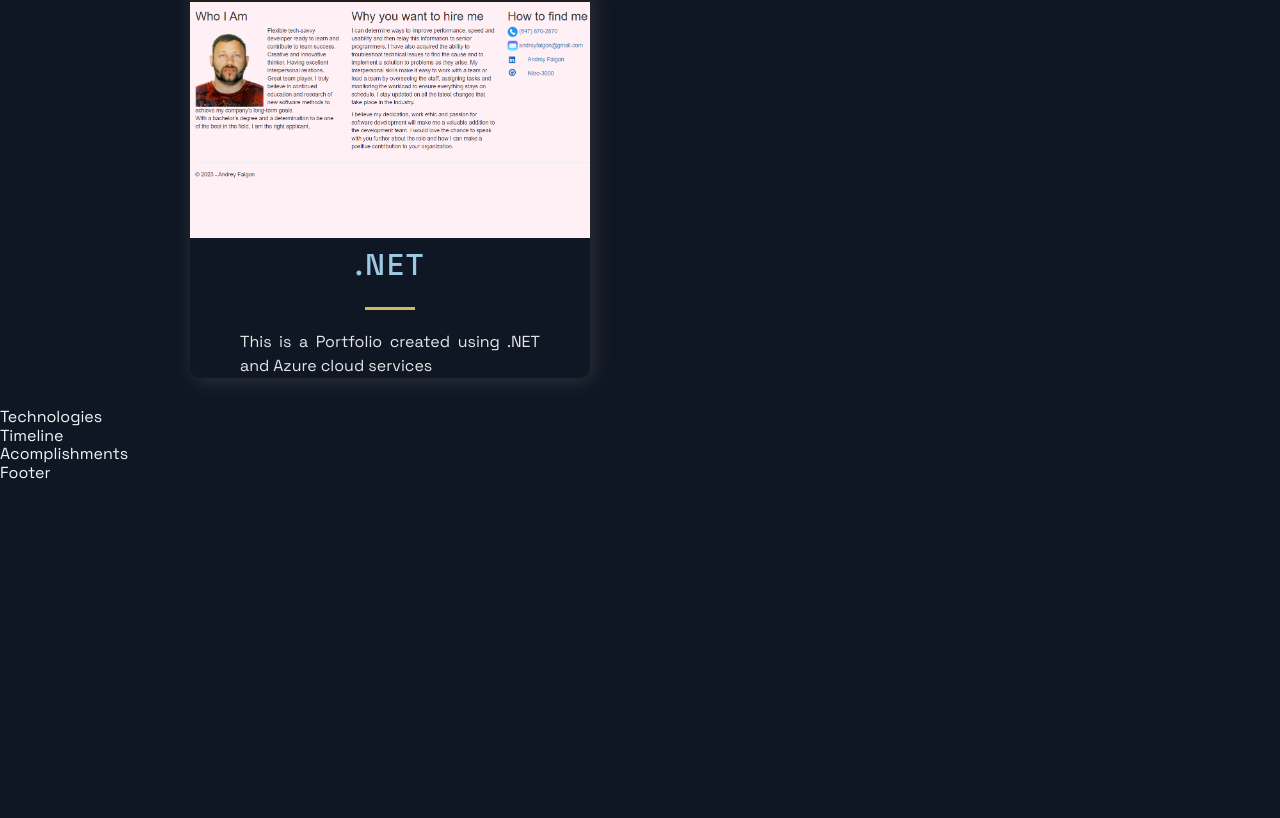
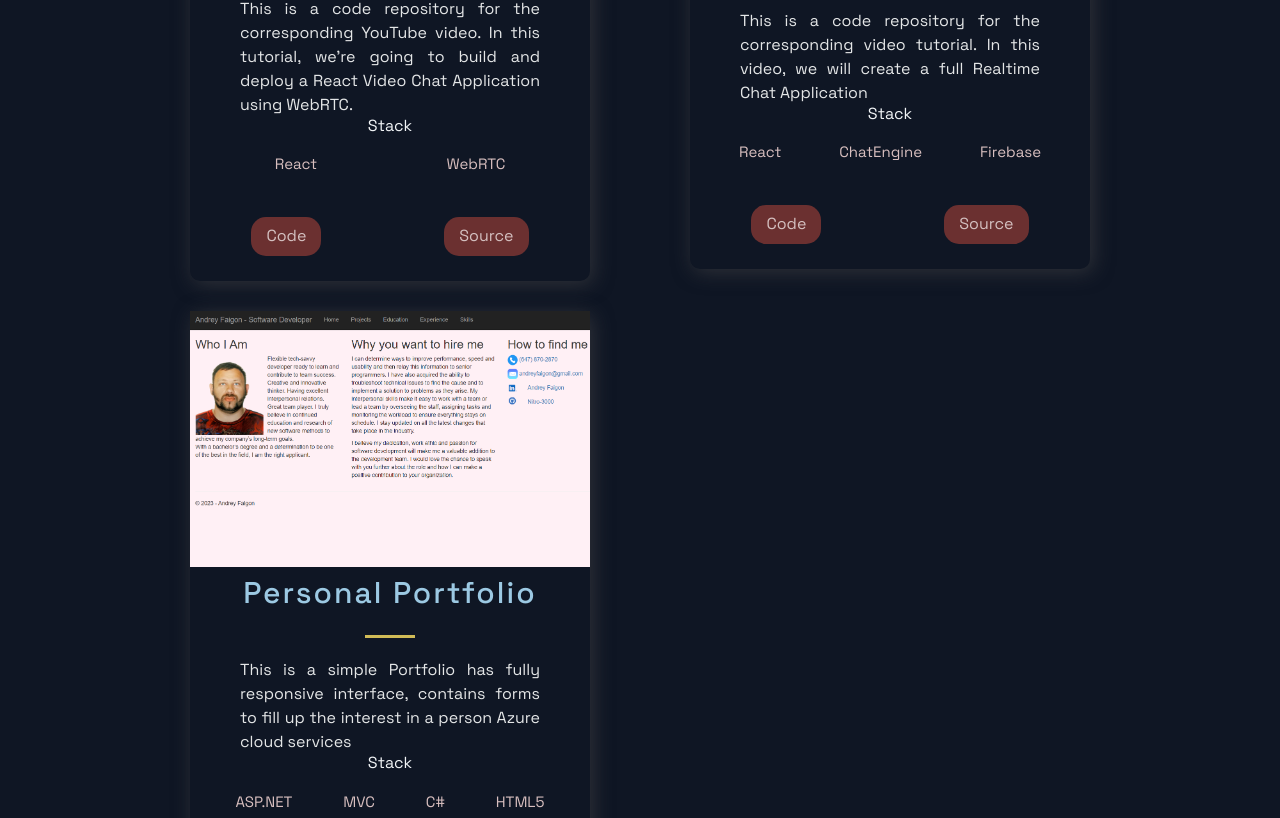
Before and after one commit to nitro3000/portfolio_website-STARTER, a Next.js app: page / in a window 1280 px wide. Shown: the part 1882-2700 px from the top of the page. Before the commit the page ends 2365 px from the top, so only its background shows below. Built offline with nearby package versions, Linux system fonts and the light colour scheme.

Commit message:
projects component are finished

```diff
--- a/src/components/Projects/Projects.js
+++ b/src/components/Projects/Projects.js
@@ -36,6 +36,18 @@ const Projects = () => (
             <Hr/>
           </TitleContent>
           <CardInfo>{description}</CardInfo>
+          <div>
+            <TitleContent>Stack</TitleContent>
+            <TagList>
+              {tags.map((tag, i) => (
+                <Tag key={i}>{tag}</Tag>
+              ))}
+            </TagList>
+          </div>
+          <UtilityList>
+            <ExternalLinks href={visit}>Code</ExternalLinks>
+            <ExternalLinks href={source}>Source</ExternalLinks>
+          </UtilityList>
         </BlogCard>
         // <div>
         //   {project.title}
--- a/src/constants/constants.js
+++ b/src/constants/constants.js
@@ -36,10 +36,10 @@ export const projects = [
     id: 3,
   },
   {
-    title: '.NET',
-    description: "This is a Portfolio created using .NET and Azure cloud services",
+    title: 'Personal Portfolio',
+    description: "This is a simple Portfolio has fully responsive interface, contains forms to fill up the interest in a person Azure cloud services",
     image: '/images/portfolioLandingPage.png',
-    tags: ['ASP.NET MVC', 'C#', 'HTML5'],
+    tags: ['ASP.NET', 'MVC', 'C#', 'HTML5'],
     source: 'https://afportfolio2022.azurewebsites.net',
     visit: 'https://afportfolio2022.azurewebsites.net',
     id: 4,
```
